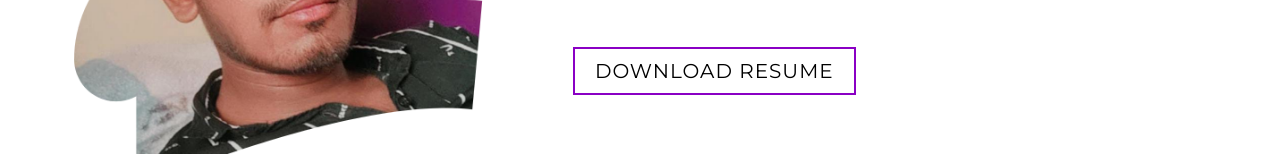
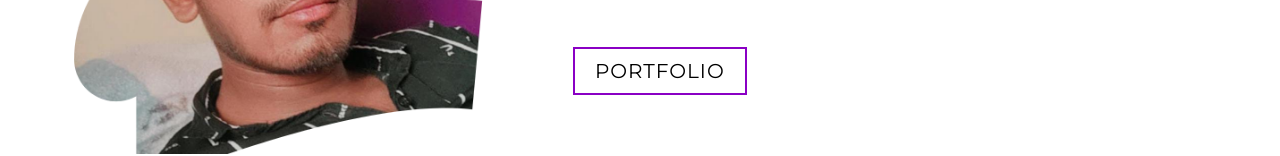
Before and after one commit to Md-musaif/Mohammed-Musaif, a plain HTML site: page index.html in a window 1280 px wide. Shown: the part 1148-1304 px from the top of the page. Drawn offline with Linux system fonts and the light colour scheme.

Commit message:
Update index.html

```diff
--- a/index.html
+++ b/index.html
@@ -68,7 +68,7 @@
         <h2>Experienced Web Developer & Designer</h2>
         <p>I specialize in creating impactful websites through custom designs or pre-built themes, ensuring they capture attention and deliver results. With a focus on user-friendly, high-performance sites, I empower businesses to succeed in the competitive digital landscape.
         </p>
-        <a href="#" class="cta">Download Resume</a>
+        <a href="#" class="cta">Portfolio</a>
       </div>
     </div>
   </section>
```
